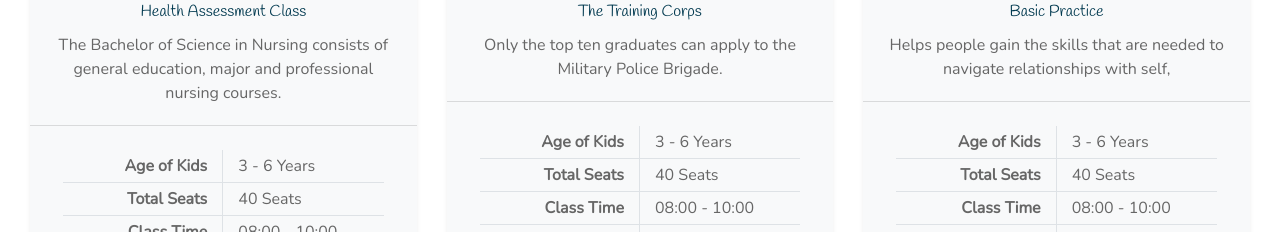
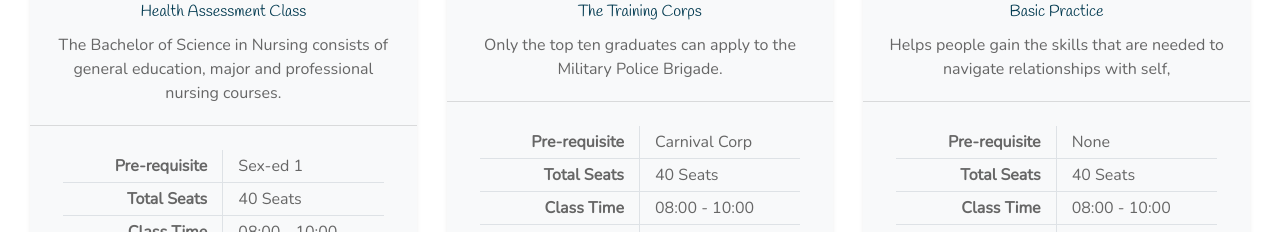
Before and after one commit to rzamoras/vite, a Vue app: page / in a window 1280 px wide. Shown: the part 2160-2392 px from the top of the page. Built offline with nearby package versions, Linux system fonts and the light colour scheme.

Commit message:
fadsfadsf

```diff
--- a/src/views/Home.vue
+++ b/src/views/Home.vue
@@ -131,8 +131,8 @@
                         </div>
                         <div class="card-footer bg-transparent py-4 px-5">
                             <div class="row border-bottom">
-                                <div class="col-6 py-1 text-right border-right"><strong>Age of Kids</strong></div>
-                                <div class="col-6 py-1">3 - 6 Years</div>
+                                <div class="col-6 py-1 text-right border-right"><strong>Pre-requisite</strong></div>
+                                <div class="col-6 py-1">Sex-ed 1</div>
                             </div>
                             <div class="row border-bottom">
                                 <div class="col-6 py-1 text-right border-right"><strong>Total Seats</strong></div>
@@ -159,8 +159,8 @@
                         </div>
                         <div class="card-footer bg-transparent py-4 px-5">
                             <div class="row border-bottom">
-                                <div class="col-6 py-1 text-right border-right"><strong>Age of Kids</strong></div>
-                                <div class="col-6 py-1">3 - 6 Years</div>
+                                <div class="col-6 py-1 text-right border-right"><strong>Pre-requisite</strong></div>
+                                <div class="col-6 py-1">Carnival Corp</div>
                             </div>
                             <div class="row border-bottom">
                                 <div class="col-6 py-1 text-right border-right"><strong>Total Seats</strong></div>
@@ -187,8 +187,8 @@
                         </div>
                         <div class="card-footer bg-transparent py-4 px-5">
                             <div class="row border-bottom">
-                                <div class="col-6 py-1 text-right border-right"><strong>Age of Kids</strong></div>
-                                <div class="col-6 py-1">3 - 6 Years</div>
+                                <div class="col-6 py-1 text-right border-right"><strong>Pre-requisite</strong></div>
+                                <div class="col-6 py-1">None</div>
                             </div>
                             <div class="row border-bottom">
                                 <div class="col-6 py-1 text-right border-right"><strong>Total Seats</strong></div>
```
